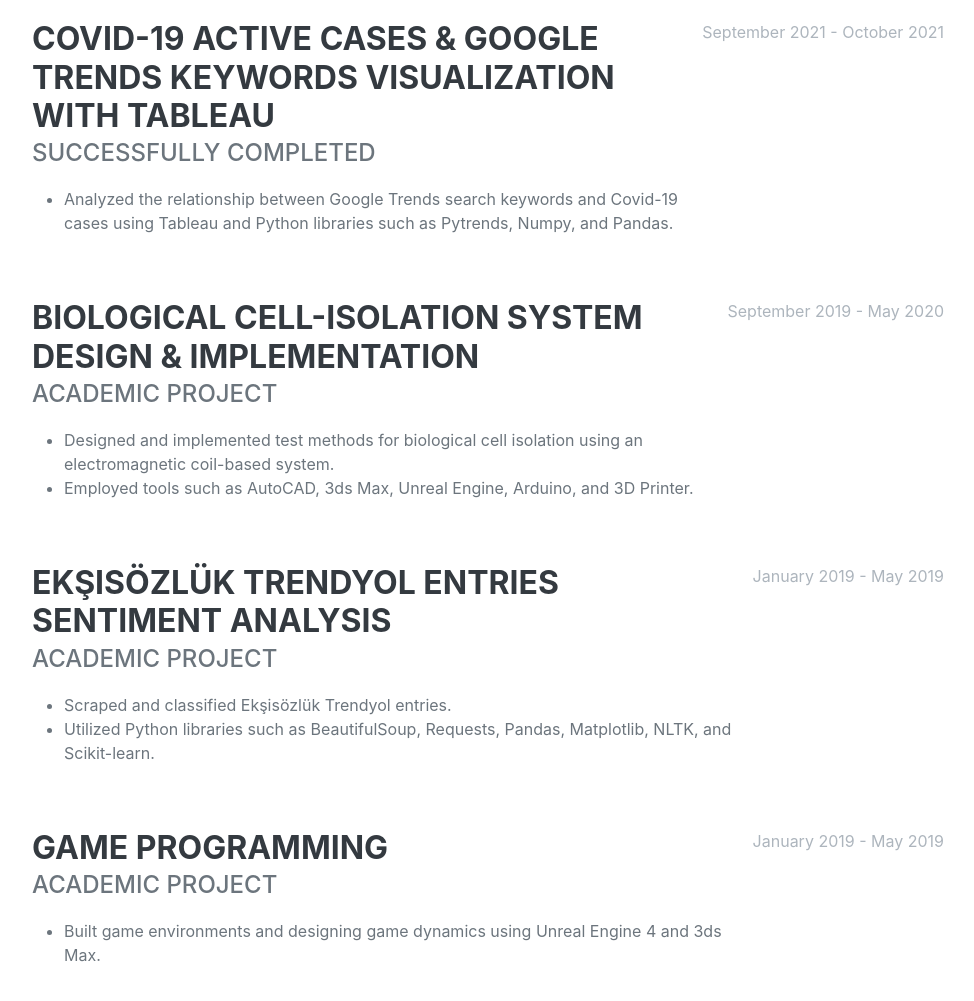
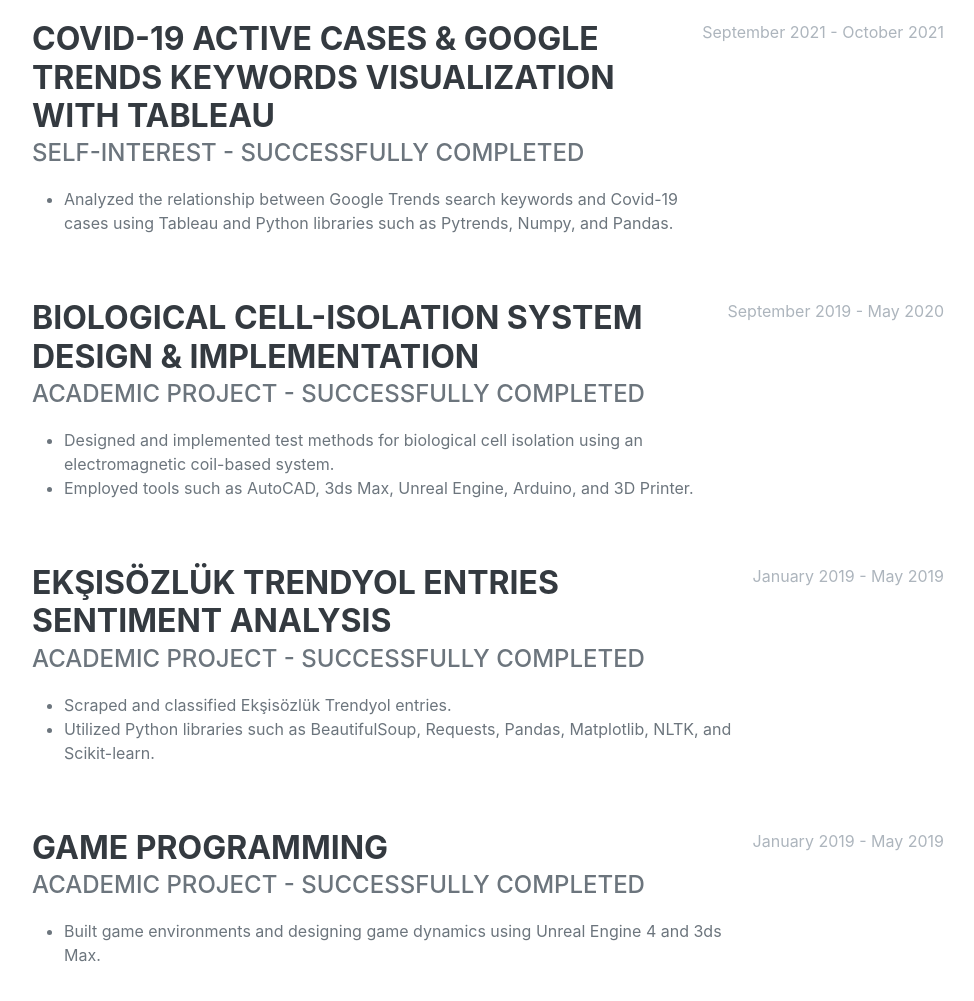
Before and after one commit to oktaysamr/CV, a plain HTML site: page index.html in a window 1280 px wide. Shown: the part 6340-7341 px from the top of the page, without its empty margins (288-1262 px from the left). Drawn offline with nearby package versions, Linux system fonts and the light colour scheme; a web font is replaced by a local one.

Commit message:
text added

```diff
--- a/index.html
+++ b/index.html
@@ -284,7 +284,7 @@
                 <div class="d-flex flex-column flex-md-row justify-content-between mb-5">
                     <div class="flex-grow-1">
                     <h3 class="mb-0">Covid-19 Active Cases & Google Trends Keywords Visualization with Tableau</h3>
-                    <div class="subheading mb-3">Successfully Completed</div>
+                    <div class="subheading mb-3">Self-interest - Successfully Completed</div>
                     <p>
                         <ul>
                             <li>Analyzed the relationship between Google Trends search keywords and Covid-19 cases using Tableau and Python libraries such as Pytrends, Numpy, and Pandas.</li>
@@ -296,7 +296,7 @@
                 <div class="d-flex flex-column flex-md-row justify-content-between mb-5">
                     <div class="flex-grow-1">
                     <h3 class="mb-0">Biological Cell-Isolation System Design & Implementation</h3>
-                    <div class="subheading mb-3">Academic Project</div>
+                    <div class="subheading mb-3">Academic Project - Successfully Completed</div>
                     <p>
                         <ul>
                             <li>Designed and implemented test methods for biological cell isolation using an electromagnetic coil-based system.</li>
@@ -309,7 +309,7 @@
                 <div class="d-flex flex-column flex-md-row justify-content-between mb-5">
                     <div class="flex-grow-1">
                     <h3 class="mb-0">Ekşisözlük Trendyol Entries Sentiment Analysis</h3>
-                    <div class="subheading mb-3">Academic Project</div>
+                    <div class="subheading mb-3">Academic Project - Successfully Completed</div>
                     <p>
                         <ul>
                             <li>Scraped and classified Ekşisözlük Trendyol entries.</li>
@@ -322,7 +322,7 @@
                 <div class="d-flex flex-column flex-md-row justify-content-between mb-5">
                     <div class="flex-grow-1">
                     <h3 class="mb-0">Game Programming</h3>
-                    <div class="subheading mb-3">Academic Project</div>
+                    <div class="subheading mb-3">Academic Project - Successfully Completed</div>
                     <p>
                         <ul>
                             <li>Built game environments and designing game dynamics using Unreal Engine 4 and 3ds Max.</li>
```
